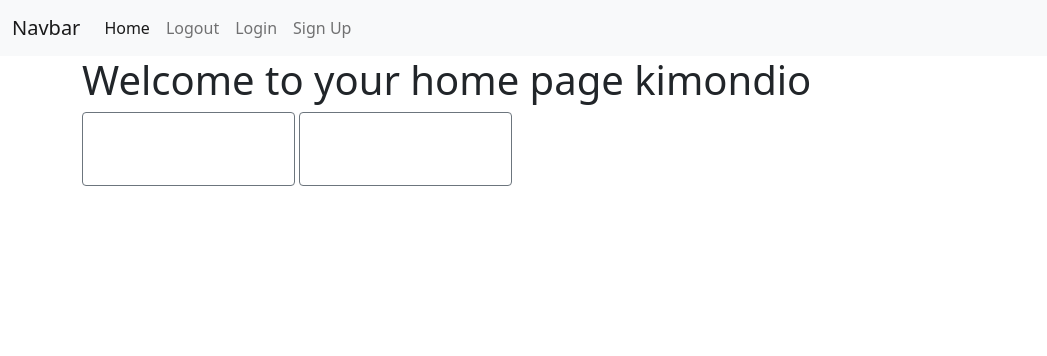
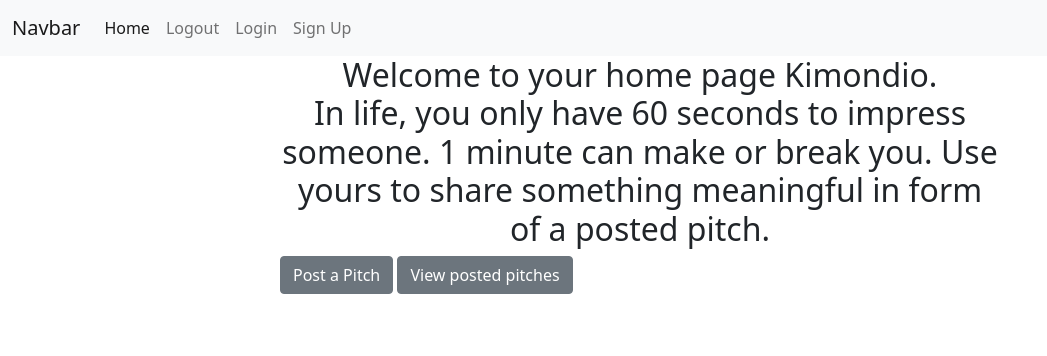
Before and after one commit to Kisavi/One-Minute-Pitch, a Flask app: template app/templates/index.html in a window 1280 px wide. Shown: the top 356 px of the page, without its empty margins (0-1047 px from the left). Run offline with Flask 2, Linux system fonts and the light colour scheme; the template is opened without the code that fills it: values that come from a table or form of the project are taken from there, others are empty; data comes from the database, SQL or seed files in the repository; both versions use the stored data as it was after the commit; parts of the project's set-up code (start-up, migrations or seed data) failed here and were passed over; some libraries are stand-ins or nearby versions.

Commit message:
add a single styles.css file and delete the other css files

```diff
--- a/app/auth/views.py
+++ b/app/auth/views.py
@@ -60,7 +60,6 @@ def sign_up():
             db.session.commit()
             # send welcome email to new user
             # mail_message("Welcome to One Minute Pitch","email/welcome_user",new_user.email,user=user)
-            # login_user(new_user)
             flash('Account created successfully.', category='success')
             return redirect(url_for('auth.login'))
 
--- a/app/main/views.py
+++ b/app/main/views.py
@@ -60,7 +60,7 @@ def upvote(pitch_id):
     new_upvote = UpVote(pitch=pitch, upvote=1)
     db.session.add(new_upvote)
     db.session.commit()
-    return redirect(url_for('app.main.new_pitch'))
+    return redirect(url_for('app.main.index'))
 
 
 @main.route('/dislike/<int:pitch_id>', methods=['POST', 'GET'])
@@ -70,7 +70,7 @@ def downvote(pitch_id):
     new_downvote = DownVote(pitch=pitch, downvote=1)
     db.session.add(new_downvote)
     db.session.commit()
-    return redirect(url_for('app.main.new_pitch'))
+    return redirect(url_for('app.main.index'))
 
 # @main.route('/_post_vote/<pitch_id>/<action_vote>', methods=['POST', 'GET'])
 # @login_required
--- a/app/static/css/login.css
+++ /dev/null
@@ -1,4 +0,0 @@
-form {
-    border: 1px solid black;
-    background-color: aqua;
-}
--- a/app/static/css/signup.css
+++ b/app/static/css/styles.css
@@ -1,3 +1,3 @@
-form {
+.login,.signup {
     border: 1px solid black;
 }
--- a/app/templates/auth/sign-up.html
+++ b/app/templates/auth/sign-up.html
@@ -3,14 +3,14 @@
 <!-- Styles block -->
 {% block styles%}
     {{ super() }}
-    <link rel="stylesheet" href="{{url_for('../static',filename='css/signup.css')}}">
+    <link rel="stylesheet" href="{{url_for('static',filename='css/signup.css')}}">
 {% endblock %}
 
 {% block content %}
 <div class="row">
     <div class="col-md-3"></div>
     <div class="col-md-6">
-<form method="POST" style="padding: 2em; margin-top: 2em;">
+<form method="POST" class="signup" style="padding: 2em; margin-top: 2em;">
     <h3 class="mb-3" style="text-align: center;">Sign Up</h3>
   <div class="mb-3">
     <label for="email" class="form-label">Email address</label>
@@ -33,7 +33,7 @@
     <input type="password" class="form-control" id="password2" name="password2">
   </div>
   <button type="submit" class="btn btn-primary mb-2">Sign Up</button>
-  <p>Already have an account?<a href="/login">login</a></p>
+  <p>Already have an account?<a href="/login" style="text-decoration: none;"> login</a></p>
 </form>
          </div>
     <div class="col-md-3"></div>
--- a/app/templates/base.html
+++ b/app/templates/base.html
@@ -4,11 +4,11 @@
     <meta charset="UTF-8">
     <title>Title</title>
      <!-- Bootstrap CSS -->
+     {% block styles%}
     <link href="https://cdn.jsdelivr.net/npm/bootstrap@5.0.2/dist/css/bootstrap.min.css" rel="stylesheet" integrity="sha384-EVSTQN3/azprG1Anm3QDgpJLIm9Nao0Yz1ztcQTwFspd3yD65VohhpuuCOmLASjC" crossorigin="anonymous">
     <link rel="stylesheet" href="https://maxcdn.bootstrapcdn.com/font-awesome/4.4.0/css/font-awesome.min.css">
-    <link rel="stylesheet" href="../static/css/login.css">
-    <link rel="stylesheet" href="../static/css/signup.css">
-
+    <link rel="stylesheet" href="{{ url_for('static', filename='css/styles.css')}}">
+    {% endblock %}
 </head>
 <body>
 <nav class="navbar navbar-expand-lg navbar-light bg-light">
--- a/app/templates/index.html
+++ b/app/templates/index.html
@@ -1,9 +1,16 @@
 {% extends 'base.html' %}
 {% block content %}
-<h1>Welcome to your home page {{user.username}}</h1>
-<!-- <button type="submit" class="btn btn-primary mb-2">Post a pitch</button>-->
-<!--<button><a href="/profile"></a>Post a pitch</button>-->
- <a class="btn btn-outline-secondary text-white" href="/new_pitch"style="font-size:40px">New Pitch</a>
-<a class="btn btn-outline-secondary text-white" href="/pitches"style="font-size:40px">view Pitch</a>
-<!-- <button type="submit" class="btn btn-primary mb-2">View existing pitches</button>-->
+<div class="container-fluid">
+    <div class="row">
+        <div class="col-md-2"></div>
+        <div class="col-md-8">
+<h2 style="text-align: center;">Welcome to your home page {{user.username.title()}}.<br>
+    In life, you only have 60 seconds to impress someone. 1 minute can make or break you.
+Use yours to share something meaningful in form of a posted pitch.</h2>
+ <a href="/new_pitch"><button class="btn btn-secondary">Post a Pitch</button></a>
+ <a href="/pitches"><button class="btn btn-secondary">View posted pitches</button></a>
+</div>
+<div class="col-md-2"></div>
+</div>
+</div>
 {% endblock %}
```
Also changed, not shown: app/templates/auth/login.html (+4 -4 lines), app/database.db.
